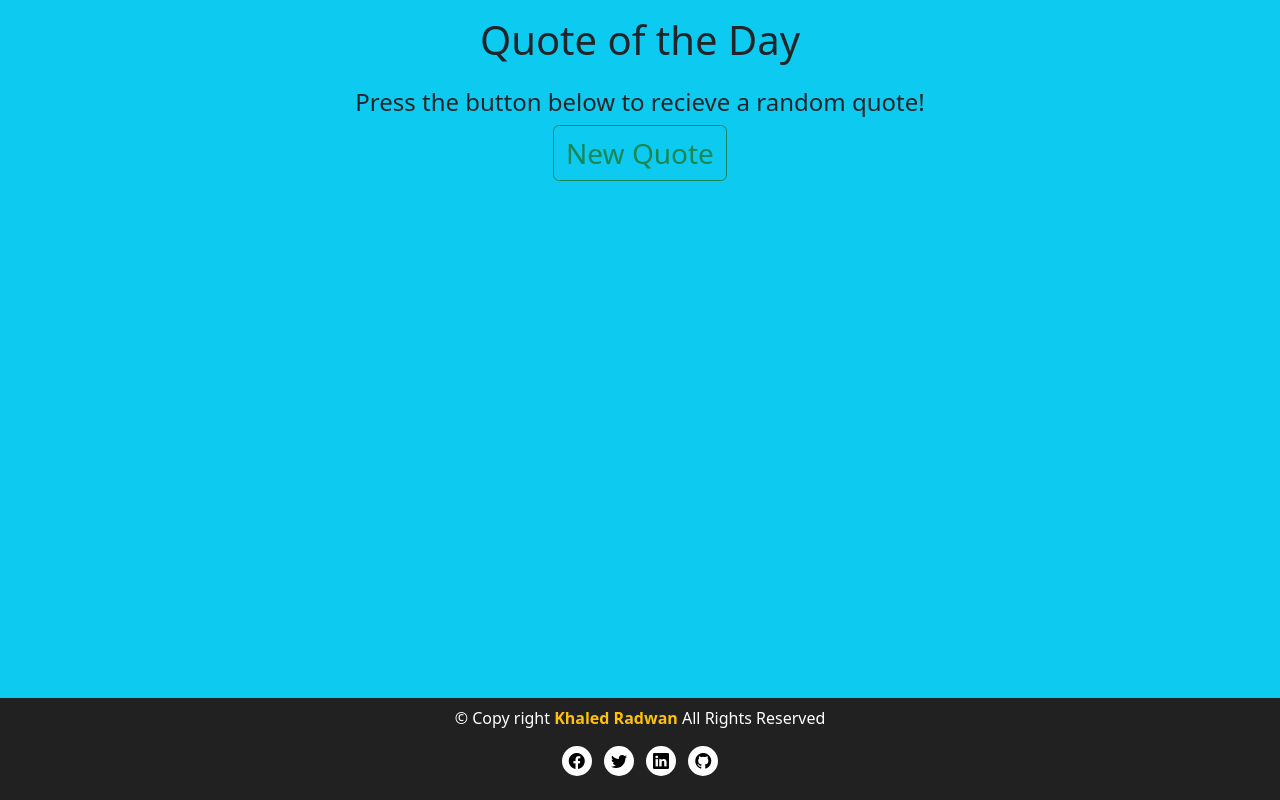
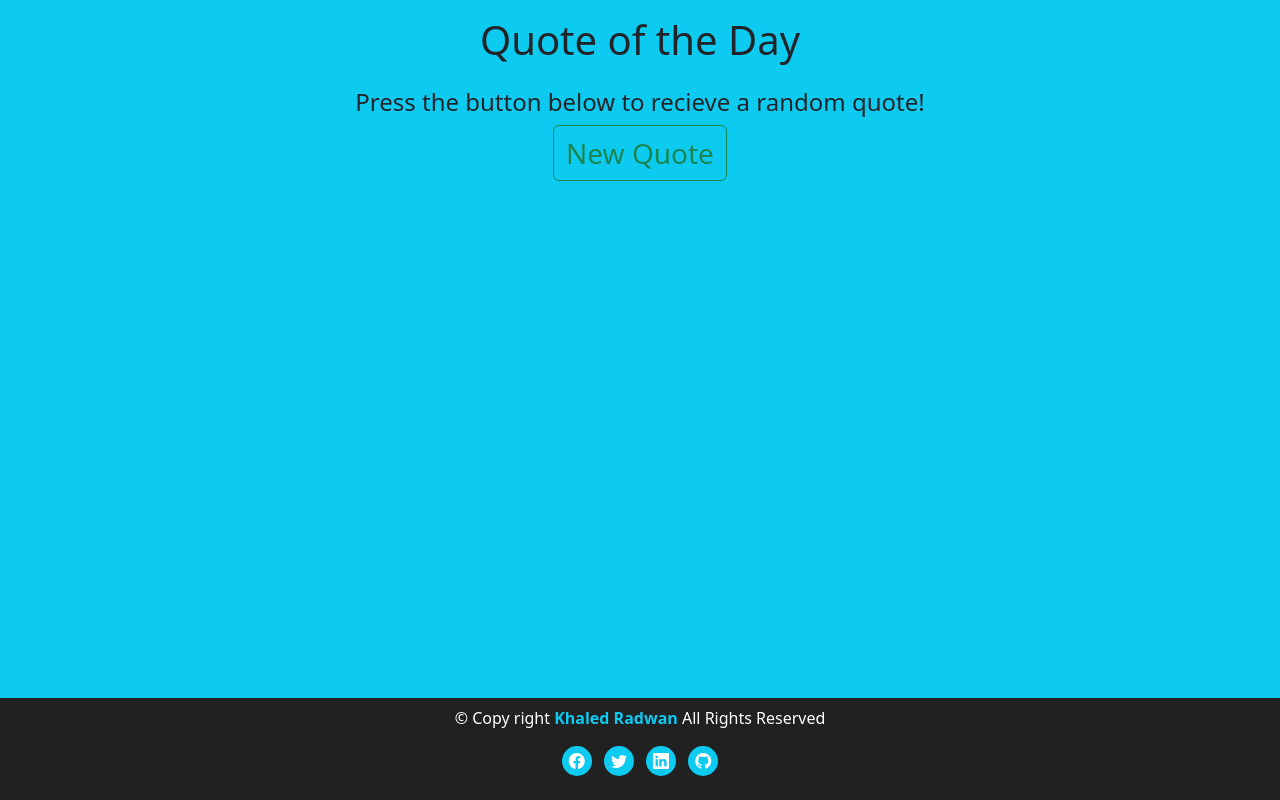
Before and after one commit to khaledradwan96/Quote-app, a plain HTML site: page index.html in a window 1280 px wide. Drawn offline with Linux system fonts and the light colour scheme.

Commit message:
add footer with copy right and my social link

```diff
--- a/css/style.css
+++ b/css/style.css
@@ -3,7 +3,6 @@ p {
   font-size: 40px;
   padding: 0 1rem;
 }
-
 span {
   font-size: 25px;
   color: white;
@@ -12,13 +11,13 @@ span {
   border-radius: 6px;
 }
 
+/* ===================== */
 footer {
   background-color: #212121;
   position: fixed;
   bottom: 0;
   width: 100%;
 }
-
 footer a {
   display: flex;
   align-items: center;
@@ -26,12 +25,11 @@ footer a {
   width: 30px;
   height: 30px;
   border-radius: 50%;
-  color: #000;
-  background-color: #fff;
+  color: #fff;
+  background-color: #0dcaf0;
   transition: 0.3s;
 }
-
 footer a:hover {
-  color: #fff;
-  background-color: #000;
+  color: #0dcaf0;
+  background-color: #fff;
 }
--- a/index.html
+++ b/index.html
@@ -27,9 +27,9 @@
     <!-- ================ Footer ==============  -->
     <footer class="py-2">
         <div class="text-white text-center">
-            © Copy right <strong class="text-warning">Khaled Radwan</strong> All Rights Reserved
+            © Copy right <strong class="text-info">Khaled Radwan</strong> All Rights Reserved
             <!-- my social links with Bootstrap icons -->
-            <ul class="social list-inline mt-3">
+            <ul class="list-inline mt-3">
                 <li class="list-inline-item">
                     <a href="https://www.facebook.com/khaldradwan96/" target="_blank">
                         <i class="bi bi-facebook"></i>
@@ -49,7 +49,6 @@
                     <a href="https://github.com/khaledradwan96" target="_blank">
                         <i class="bi bi-github"></i>
                     </a>
-
                 </li>
             </ul>
         </div>
```
